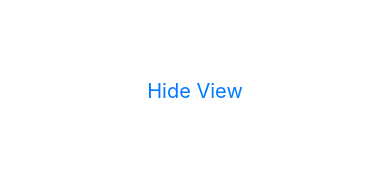
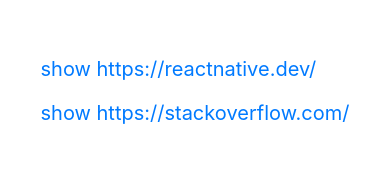
Before and after one commit to Hasan-aga/AwesomeProject, a React Native app: screen / in a window 390 px wide. Shown: the part 110-305 px from the top of the page. Built offline with nearby package versions, Linux system fonts and the light colour scheme; no server answers.

Commit message:
improved version trial for production

```diff
--- a/App.tsx
+++ b/App.tsx
@@ -26,26 +26,41 @@
 //   );
 // }
 
+function isVisible(link: string, selectedLink: string) {
+  return link === selectedLink;
+}
+
 function App(): JSX.Element {
-  const isDarkMode = useColorScheme() === 'dark';
-  const [isVisible, setisVisible] = useState(true);
+  const links = ['https://reactnative.dev/', 'https://stackoverflow.com/'];
+  const [selectedLink, setSelectedLink] = useState('');
+
+  useEffect(() => {
+    setSelectedLink(links[0]);
+  }, []);
 
   return (
     <View style={{flexDirection: 'column', height: '100%', width: '100%'}}>
       <View style={{flex: 1, alignSelf: 'center', justifyContent: 'center'}}>
+        {links.map(link => {
+          return (
             <TouchableOpacity
               onPress={() => {
                 console.log('press');
-            setisVisible(!isVisible);
+                setSelectedLink(link);
               }}>
               <Text style={{fontSize: 20, color: '#007aff', marginBottom: 20}}>
-            {isVisible ? 'Hide View' : 'Show View'}
+                show {link}
               </Text>
             </TouchableOpacity>
+          );
+        })}
       </View>
       <View style={{flex: 1}}>
-        <MyWebview link="https://reactnative.dev/" isVisible={isVisible} />
-        <MyWebview link="https://stackoverflow.com/" isVisible={!isVisible} />
+        {links.map(link => {
+          return (
+            <MyWebview link={link} isVisible={isVisible(link, selectedLink)} />
+          );
+        })}
       </View>
     </View>
   );
```
Lines whose indentation alone changed are shown as unchanged.
